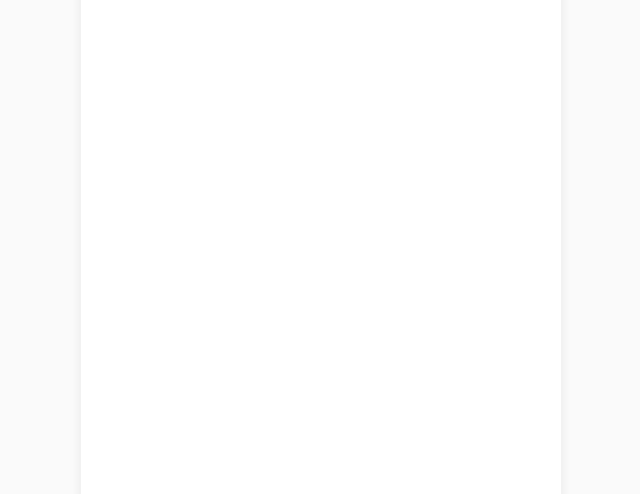
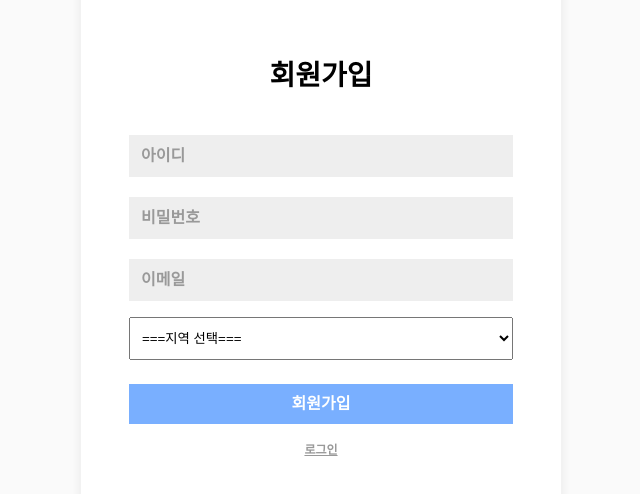
Before and after one commit to HANDSON-Project/PublicNewsDroid-Web, a React (Create React App) app: page /register in a window 1280 px wide. Shown: the part 166-660 px from the top of the page, without its empty margins (319-959 px from the left). Built offline with nearby package versions, Linux system fonts and the light colour scheme.

Commit message:
Add: Login & Register Pages

```diff
--- a/package.json
+++ b/package.json
@@ -10,6 +10,7 @@
     "react-dom": "^17.0.2",
     "react-router-dom": "^6.0.2",
     "react-scripts": "4.0.3",
+    "styled-components": "^5.3.3",
     "web-vitals": "^1.0.1"
   },
   "scripts": {
--- /dev/null
+++ b/src/common/BtnPrimary.jsx
@@ -0,0 +1,21 @@
+import styled from "styled-components";
+
+const BtnPrimary = styled.button`
+    cursor: pointer;
+    display: block;
+    width: 100%;
+    text-align: center;
+    background-color: #79afff;
+    padding: 12px 0;
+    font-size: 16px;
+    font-weight: bold;
+    line-height: 1;
+    border: none;
+    color: #fff;
+
+    &:hover {
+        background-color: #3d8bff;
+    }
+`;
+
+export default BtnPrimary;
--- /dev/null
+++ b/src/common/Input.jsx
@@ -0,0 +1,39 @@
+import React from "react";
+import styled from "styled-components";
+
+const StyledInput = styled.input`
+    box-sizing: border-box;
+    display: block;
+    width: 100%;
+    background-color: #eee;
+    padding: 12px;
+    font-size: 16px;
+    font-weight: bold;
+    line-height: 1;
+    border: none;
+
+    &::placeholder {
+        color: #999;
+    }
+`;
+
+function Input({
+    type,
+    name,
+    value = "",
+    placeholder = "",
+    onChange = () => {},
+}) {
+    return (
+        <StyledInput
+            className={`Input Input__${name}`}
+            type={type}
+            name={name}
+            value={value}
+            onChange={onChange}
+            placeholder={placeholder}
+        />
+    );
+}
+
+export default Input;
--- /dev/null
+++ b/src/data/location.json
@@ -0,0 +1,62 @@
+[
+    {
+        "value": "seoul",
+        "name": "서울특별시"
+    },
+    {
+        "value": "busan",
+        "name": "부산광역시"
+    },
+    {
+        "value": "incheon",
+        "name": "인천광역시"
+    },
+    {
+        "value": "daegu",
+        "name": "대구광역시"
+    },
+    {
+        "value": "daejeon",
+        "name": "대전광역시"
+    },
+    {
+        "value": "gwangju",
+        "name": "광주광역시"
+    },
+    {
+        "value": "ulsan",
+        "name": "울산광역시"
+    },
+    {
+        "value": "gyeonggido",
+        "name": "경기도"
+    },
+    {
+        "value": "gangwondo",
+        "name": "강원도"
+    },
+    {
+        "value": "chungcheongbukdo",
+        "name": "충청북도"
+    },
+    {
+        "value": "chungcheongnamdo",
+        "name": "충청남도"
+    },
+    {
+        "value": "jeollabukdo",
+        "name": "전라북도"
+    },
+    {
+        "value": "jeollanamdo",
+        "name": "전라남도"
+    },
+    {
+        "value": "gyeongsangbukdo",
+        "name": "경상북도"
+    },
+    {
+        "value": "gyeongsangnamdo",
+        "name": "경상남도"
+    }
+]
--- a/src/index.css
+++ b/src/index.css
@@ -1,3 +1,7 @@
+* {
+    box-sizing: border-box;
+}
+
 body {
     margin: 0;
     font-family: -apple-system, BlinkMacSystemFont, "Segoe UI", "Roboto",
--- a/src/user/Login.jsx
+++ b/src/user/Login.jsx
@@ -1,7 +1,74 @@
-import React from "react";
+import React, { useCallback, useState } from "react";
+import Input from "../common/Input";
+import styled from "styled-components";
+import { Link, useNavigate } from "react-router-dom";
+import BtnPrimary from "../common/BtnPrimary";
 
-function Home() {
-    return <div className="Home"></div>;
+const LoginContainer = styled.div`
+    display: flex;
+    height: 100%;
+    flex-direction: column;
+    justify-content: center;
+    align-items: center;
+    padding: 48px;
+
+    .Input__pw {
+        margin-top: 20px;
+    }
+`;
+
+const Title = styled.h1`
+    text-align: center;
+    font-size: 28px;
+    margin: 1.5em;
+`;
+
+const BtnLogin = styled(BtnPrimary)`
+    margin: 24px 0 16px;
+`;
+
+const BtnRegister = styled(Link)`
+    margin: 0 auto;
+    text-align: center;
+    color: #999;
+    font-size: 12px;
+    font-weight: bold;
+`;
+
+function Login() {
+    const navigate = useNavigate();
+    const [id, setId] = useState("");
+    const [pw, setPw] = useState("");
+
+    const onIdChange = useCallback((e) => setId(e.target.value), []);
+    const onPwChange = useCallback((e) => setPw(e.target.value), []);
+    const doLogin = useCallback(() => {
+        console.log("Try login with: ", id, pw);
+
+        navigate("/home");
+    }, [id, pw, navigate]);
+
+    return (
+        <LoginContainer>
+            <Title>로그인</Title>
+            <Input
+                type="text"
+                name="id"
+                value={id}
+                placeholder="아이디"
+                onChange={onIdChange}
+            />
+            <Input
+                type="password"
+                name="pw"
+                value={pw}
+                placeholder="비밀번호"
+                onChange={onPwChange}
+            />
+            <BtnLogin onClick={doLogin}>로그인</BtnLogin>
+            <BtnRegister to="/register">회원가입</BtnRegister>
+        </LoginContainer>
+    );
 }
 
-export default Home;
+export default Login;
--- a/src/user/Register.jsx
+++ b/src/user/Register.jsx
@@ -1,7 +1,103 @@
-import React from "react";
+import React, { useCallback, useState } from "react";
+import Input from "../common/Input";
+import styled from "styled-components";
+import { Link } from "react-router-dom";
+import BtnPrimary from "../common/BtnPrimary";
+import locationList from "../data/location.json";
 
-function Home() {
-    return <div className="Home"></div>;
+const RegisterContainer = styled.div`
+    display: flex;
+    height: 100%;
+    flex-direction: column;
+    justify-content: center;
+    align-items: center;
+    padding: 48px;
+
+    .Input__pw,
+    .Input__email {
+        margin-top: 20px;
+    }
+`;
+
+const Title = styled.h1`
+    text-align: center;
+    font-size: 28px;
+    margin: 1.5em;
+`;
+
+const Select = styled.select`
+    display: block;
+    width: 100%;
+    padding: 12px 8px;
+    margin-top: 16px;
+`;
+
+const BtnRegister = styled(BtnPrimary)`
+    margin: 24px 0 16px;
+`;
+
+const BtnLogin = styled(Link)`
+    margin: 0 auto;
+    text-align: center;
+    color: #999;
+    font-size: 12px;
+    font-weight: bold;
+`;
+
+function Register() {
+    const [id, setId] = useState("");
+    const [pw, setPw] = useState("");
+    const [email, setEmail] = useState("");
+    const [location, setLocation] = useState("");
+
+    const onIdChange = useCallback((e) => setId(e.target.value), []);
+    const onPwChange = useCallback((e) => setPw(e.target.value), []);
+    const onEmailChange = useCallback((e) => setEmail(e.target.value), []);
+    const onLocationChange = useCallback(
+        (e) => setLocation(e.target.value),
+        []
+    );
+
+    return (
+        <RegisterContainer>
+            <Title>회원가입</Title>
+            <Input
+                type="text"
+                name="id"
+                value={id}
+                placeholder="아이디"
+                onChange={onIdChange}
+            />
+            <Input
+                type="password"
+                name="pw"
+                value={pw}
+                placeholder="비밀번호"
+                onChange={onPwChange}
+            />
+            <Input
+                type="email"
+                name="email"
+                value={email}
+                placeholder="이메일"
+                onChange={onEmailChange}
+            />
+            <Select
+                name="location"
+                onChange={onLocationChange}
+                selected={location}
+            >
+                <option value="">===지역 선택===</option>
+                {locationList.map((loc) => (
+                    <option value={loc.value}>{loc.name}</option>
+                ))}
+            </Select>
+            <BtnRegister onClick={(e) => console.log("회원가입!")}>
+                회원가입
+            </BtnRegister>
+            <BtnLogin to="/login">로그인</BtnLogin>
+        </RegisterContainer>
+    );
 }
 
-export default Home;
+export default Register;
```
Also changed, not shown: 1 other file (tests, documents, lock files or other folders).
